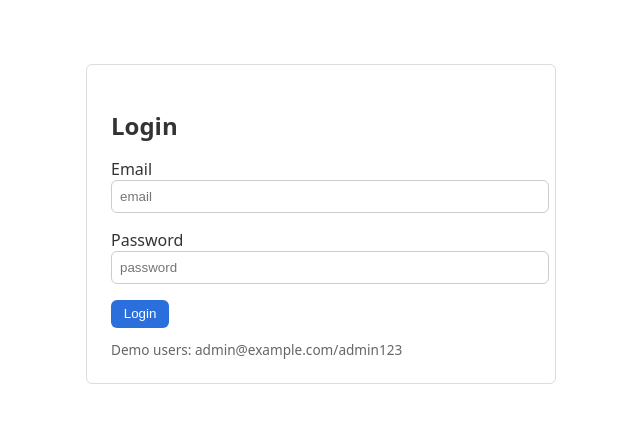
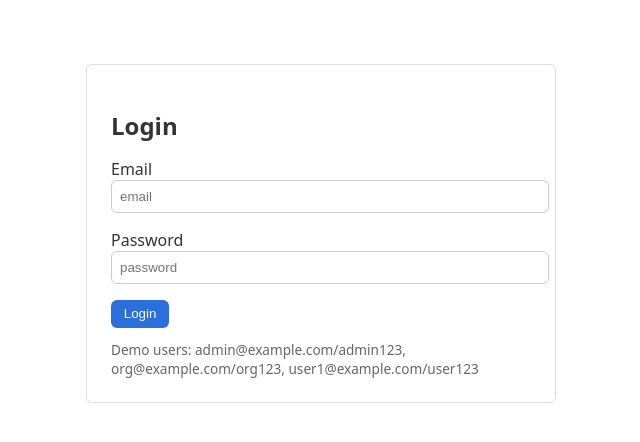
Before and after one commit to koushikkumarkadari/event-management-system, a React (Vite) app in the folder frontend/: page /login in a window 1280 px wide. Shown: the top 442 px of the page, without its empty margins (319-959 px from the left). Built offline with nearby package versions, Linux system fonts and the light colour scheme.

Commit message:
Update demo user credentials in login hint

```diff
--- a/frontend/src/components/Login/Login.jsx
+++ b/frontend/src/components/Login/Login.jsx
@@ -53,7 +53,7 @@ const Login = ({ onLogin }) => {
         <button type="submit" className="btn btn-primary">Login</button>
       </form>
       <div className="hint">
-        Demo users: admin@example.com/admin123
+        Demo users: admin@example.com/admin123, org@example.com/org123, user1@example.com/user123
       </div>
     </div>
   );
```
